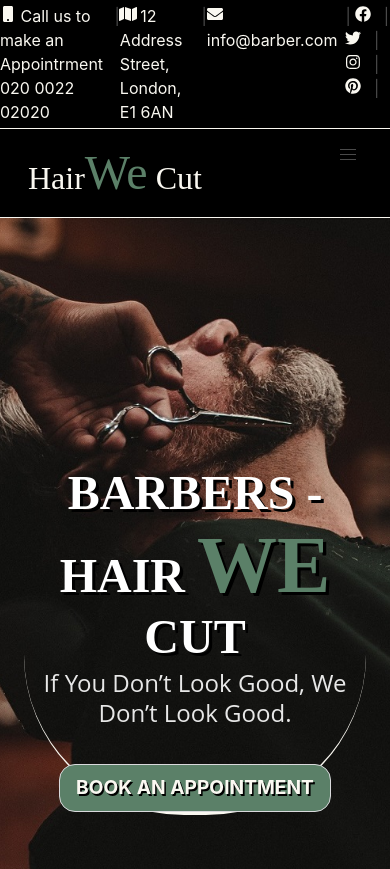
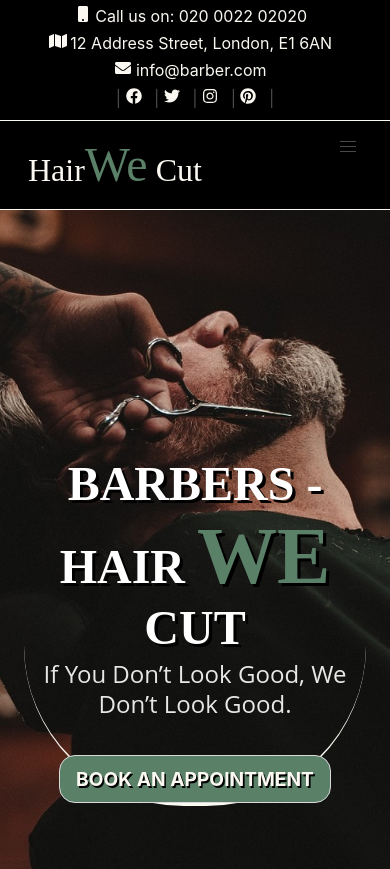
Before and after one commit to TrellixVulnTeam/Barbers_TK17, a website: page index.html in a window 390 px wide. Shown: the top 869 px of the page. Drawn offline with nearby package versions, Linux system fonts and the light colour scheme.

Commit message:
Header
contact-info (responsive)

```diff
--- a/index.html
+++ b/index.html
@@ -31,10 +31,10 @@
                     <span class="icon is-small">
                       <i class="fas fa-mobile" aria-hidden="true"></i>
                     </span>
-                    <span>Call us to make an Appointrment 020 0022 02020</span>
+                    <span>Call us on: 020 0022 02020</span>
                   </a>
             </div>
-            |
+            <span class="dash">|</span>
             <div>
                 <a href="#">
                     <span class="icon is-small">
@@ -43,7 +43,7 @@
                     <span>12 Address Street, London, E1 6AN</span>
                   </a>
             </div>
-            |
+            <span class="dash">|</span>
             <div>
                 <a href="#">
                     <span class="icon is-small">
--- a/sass/pages/_index.scss
+++ b/sass/pages/_index.scss
@@ -7,6 +7,17 @@ header{
         width: 100%;
         display: flex;
         justify-content: space-between;
+        @include respond(tab-land) {
+            flex-direction: column;
+            align-items: center;
+            margin-bottom: 0.4rem;
+            & :not(:last-child){
+                margin-bottom: 0.2rem;
+            }
+            .dash{
+                display: none;
+            }
+        }
         a{
             color: $white;
             padding-right: 0.5rem;
@@ -91,7 +102,6 @@ header{
                 color: $primary-green;
                 font-size: 5rem;
                 text-shadow: $black 0.2rem 0.2rem;
-
             }
         }
         .buttons{
```
Also changed, not shown: css/style.css.
